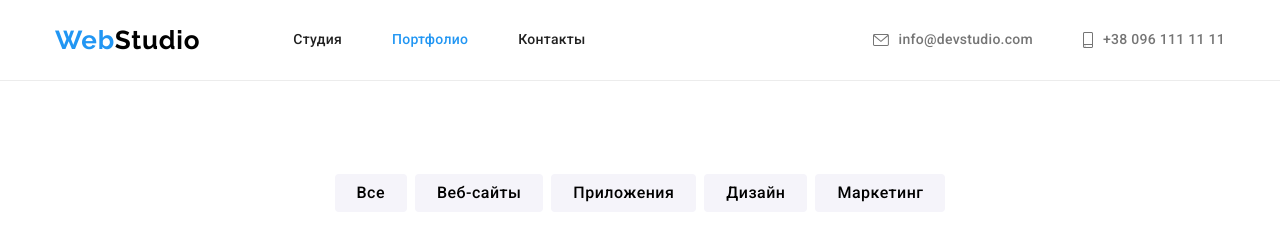
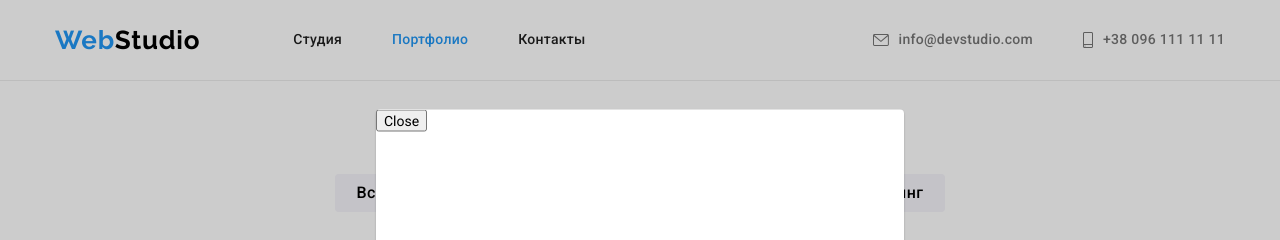
Before and after one commit to GaydAndr/goit-markup-hw-05, a plain HTML site: page portfolio.html in a window 1280 px wide. Shown: the top 240 px of the page. Drawn offline with nearby package versions, Linux system fonts and the light colour scheme.

Commit message:
Update portfolio.html

```diff
--- a/portfolio.html
+++ b/portfolio.html
@@ -219,6 +219,16 @@
       </div>
     </div>
   </footer>
+
+  <div class="backdrop" data-backdrop>
+    <div class="modal">
+      <button data-close-modal>
+        Close
+      </button>
+    </div>
+  </div>
+
+  <script src="./js/modal.js"></script>
 </body>
 
 </html>
```
